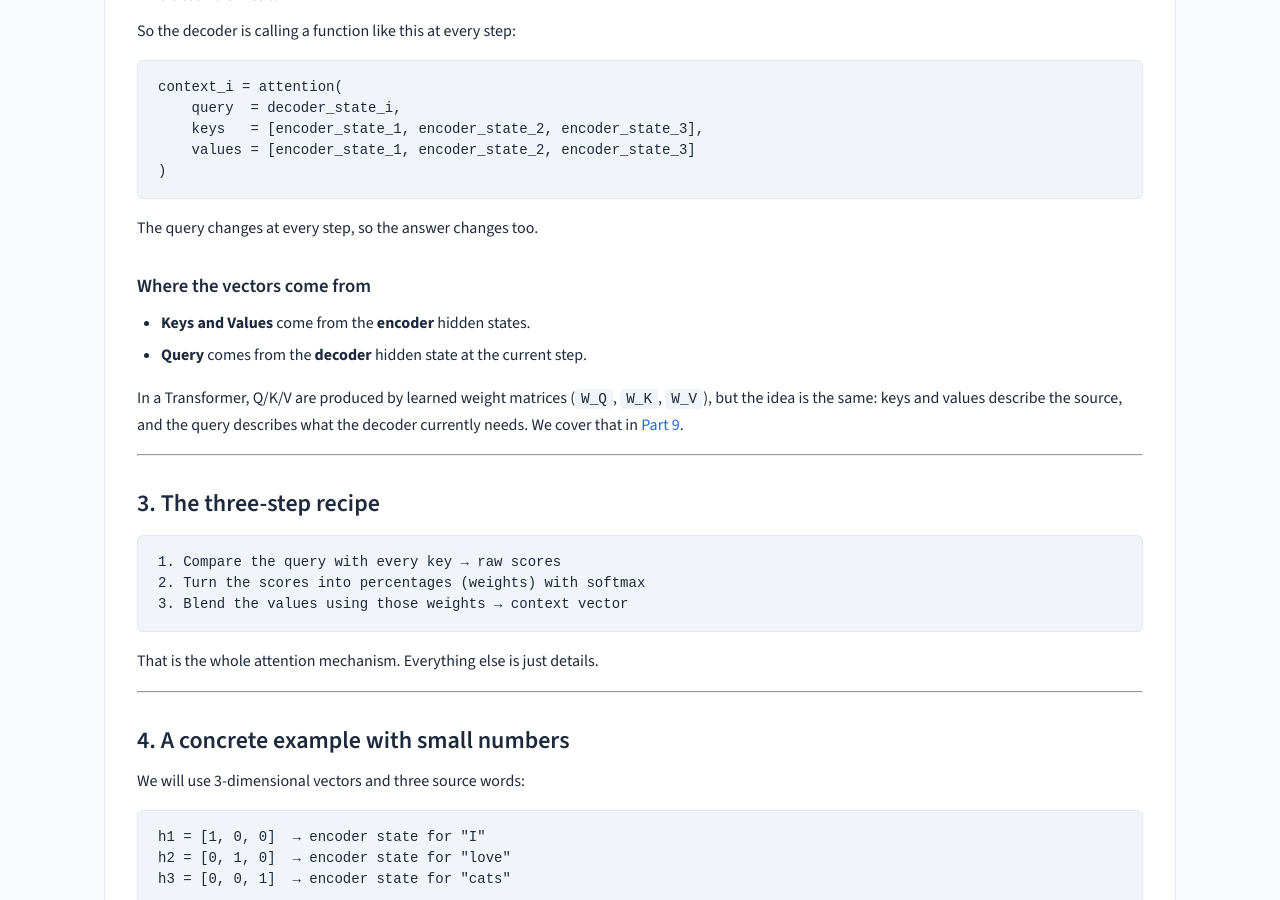
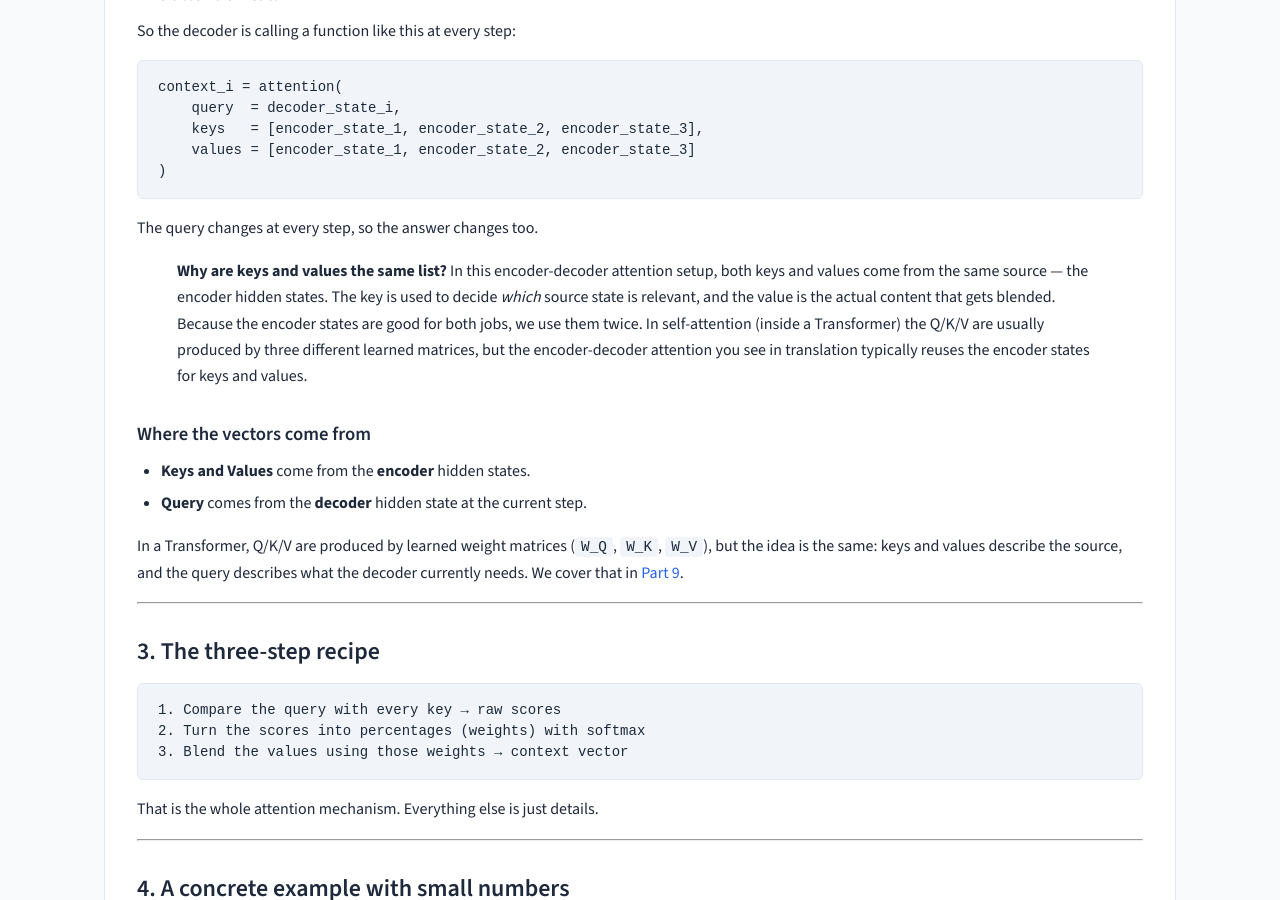
Before and after one commit to rilov/handbook, a Jekyll site: the page built from _topics/DL for GenAI - Part 4 - Math Behind Attention.md, in a window 1280 px wide and 900 px high, scrolled down 3521 px. Built offline with Jekyll 4.4.1, drawn with Linux system fonts in a browser that asks for light colours.

Commit message:
Clarify why keys and values are the same in Part 4
- Add a short note right after the attention call example explaining that
  keys and values both come from the encoder hidden states in
  encoder-decoder attention.
- Mention that in self-attention (Transformers) they are typically produced
  by three different learned matrices, but the encoder-decoder case reuses
  the same source states.

Generated with [Devin](https://devin.ai)

Co-Authored-By: Devin <158243242+devin-ai-integration[bot]@users.noreply.github.com>

````diff
--- a/_topics/DL for GenAI - Part 4 - Math Behind Attention.md
+++ b/_topics/DL for GenAI - Part 4 - Math Behind Attention.md
@@ -177,6 +177,8 @@ context_i = attention(
 ```
 
 The query changes at every step, so the answer changes too.
+
+> **Why are keys and values the same list?** In this encoder-decoder attention setup, both keys and values come from the same source — the encoder hidden states. The key is used to decide *which* source state is relevant, and the value is the actual content that gets blended. Because the encoder states are good for both jobs, we use them twice. In self-attention (inside a Transformer) the Q/K/V are usually produced by three different learned matrices, but the encoder-decoder attention you see in translation typically reuses the encoder states for keys and values.
 
 ### Where the vectors come from
 
````
